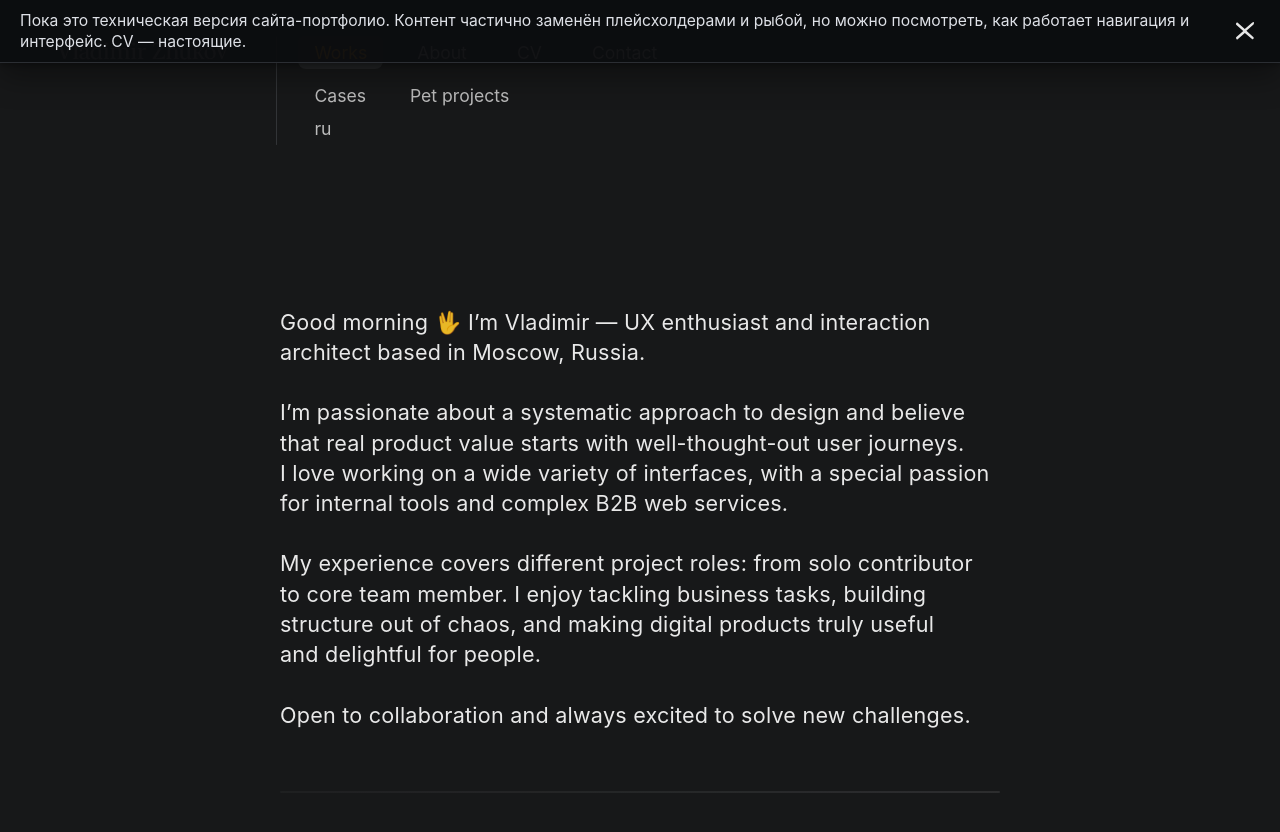
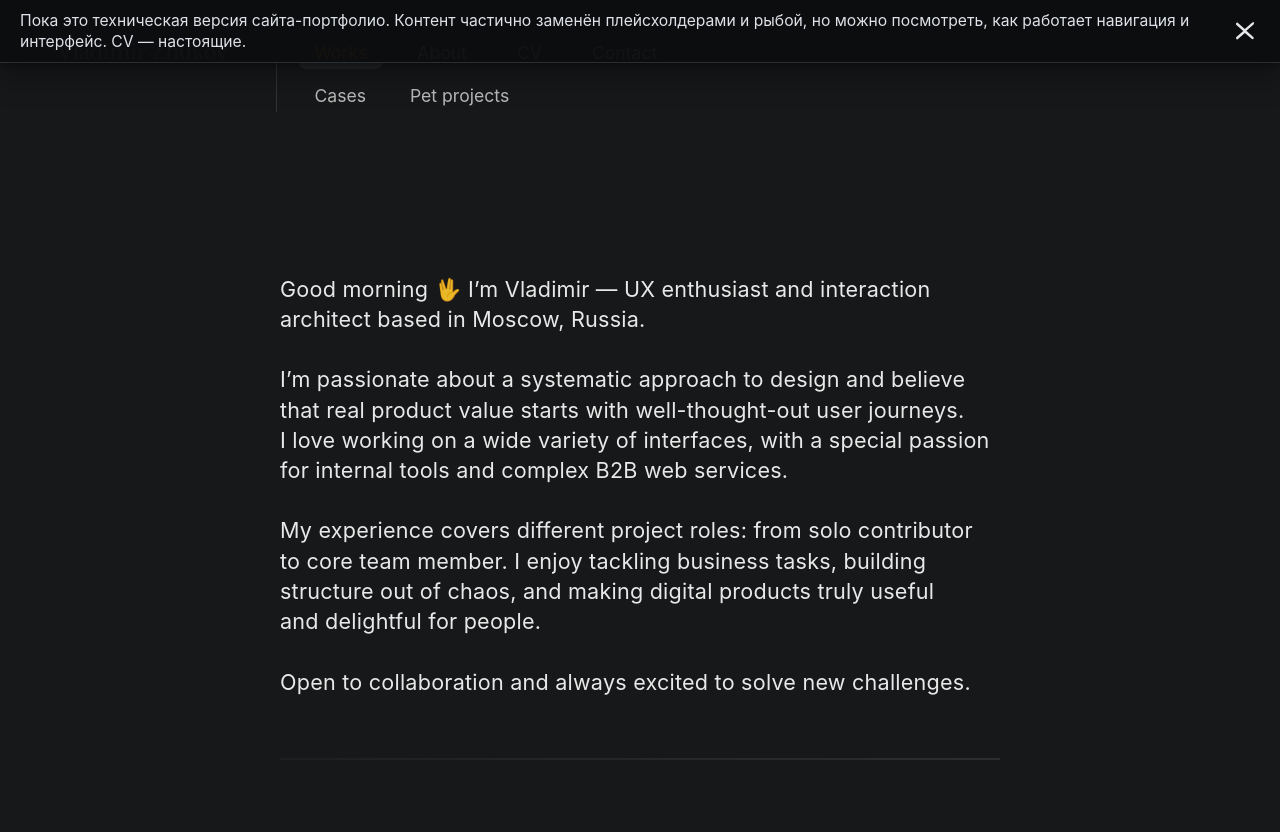
Before and after one commit to uxiscool/experience, a Jekyll site: the page built from index.md, in a window 1280 px wide and 900 px high. Shown: the top 832 px of the window. Built offline with Jekyll 4.4.1, drawn with Linux system fonts in a browser that asks for light colours.

Commit message:
Add files via upload

```diff
--- a/_includes/header.html
+++ b/_includes/header.html
@@ -5,33 +5,10 @@
     <img src="{{ site.baseurl }}/ui/logo_en.svg" alt="Vladimir Zhukov logo" class="logo-img">
   </a>
 </div>
-
     <div class="menu-panel">
       <div class="menu-block">
-
-        {% assign __lang = page.lang | default: 'auto' %}
-        {% if __lang == 'auto' %}
-          {% if page.url and page.url | slice: 0,4 == '/ru/' %}
-            {% assign cur_lang = 'ru' %}
-          {% else %}
-            {% assign cur_lang = 'en' %}
-          {% endif %}
-        {% else %}
-          {% assign cur_lang = __lang %}
-        {% endif %}
-
-        {% comment %}
-          2) Подхватываем навигацию из нужного data-файла.
-             Fallback: если вдруг файла нет — берём старый navigation.yml.
-        {% endcomment %}
-        {% assign nav_key = 'navigation_' | append: cur_lang %}
-        {% assign nav_data = site.data[nav_key] %}
-        {% if nav_data == nil %}
-          {% assign nav_data = site.data.navigation %}
-        {% endif %}
-
         <nav class="main-menu">
-          {% assign nav = nav_data.main %}
+          {% assign nav = site.data.navigation.main %}
           {% assign pageurl = page.url %}
           {% for item in nav %}
             {% assign is_current = false %}
@@ -49,15 +26,10 @@
             <a href="{{ site.baseurl }}{{ item.url }}" class="menu-link{% if is_current %} current{% endif %}">{{ item.title }}</a>
           {% endfor %}
         </nav>
-
-        {%- comment -%}
-          3) Подсветка сабнава — как было.
-        {%- endcomment -%}
-        {%- assign current_main = nil -%}
+        {%- assign current_main = nav | where: "url", pageurl | first -%}
+        {%- unless current_main -%}
           {%- for item in nav -%}
-          {%- if item.url == pageurl -%}
-            {%- assign current_main = item -%}
-          {%- elsif item.subnav -%}
+            {%- if item.subnav -%}
               {%- for sub in item.subnav -%}
                 {%- if sub.url == pageurl -%}
                   {%- assign current_main = item -%}
@@ -65,7 +37,7 @@
               {%- endfor -%}
             {%- endif -%}
           {%- endfor -%}
-
+        {%- endunless -%}
         {%- if current_main and current_main.subnav -%}
           <nav class="subnav">
             {% for sub in current_main.subnav %}
@@ -73,29 +45,6 @@
             {% endfor %}
           </nav>
         {%- endif -%}
-
-        {%- comment -%}
-          4) Переключатель языка:
-             - если есть page.alt_url — используем его (идеально, когда есть «сестринская» страница);
-             - иначе грубо меняем префикс /ru/ ↔︎ ''.
-        {%- endcomment -%}
-        {% assign other_label = cur_lang == 'ru' | ternary: 'EN', 'RU' %}
-        {% if page.alt_url %}
-          <a class="menu-link lang-switch" href="{{ site.baseurl }}{{ page.alt_url }}">{{ other_label }}</a>
-        {% else %}
-          {% assign url = page.url | default: '/' %}
-          {% if cur_lang == 'ru' %}
-            {% assign other_url = url | replace_first: '/ru/', '/' %}
-          {% else %}
-            {% if url == '/' %}
-              {% assign other_url = '/ru/' %}
-            {% else %}
-              {% assign other_url = '/ru' | append: url %}
-            {% endif %}
-          {% endif %}
-          <a class="menu-link lang-switch" href="{{ site.baseurl }}{{ other_url }}">{{ other_label }}</a>
-        {% endif %}
-
       </div>
     </div>
   </header>
```
Lines whose indentation alone changed are shown as unchanged.
